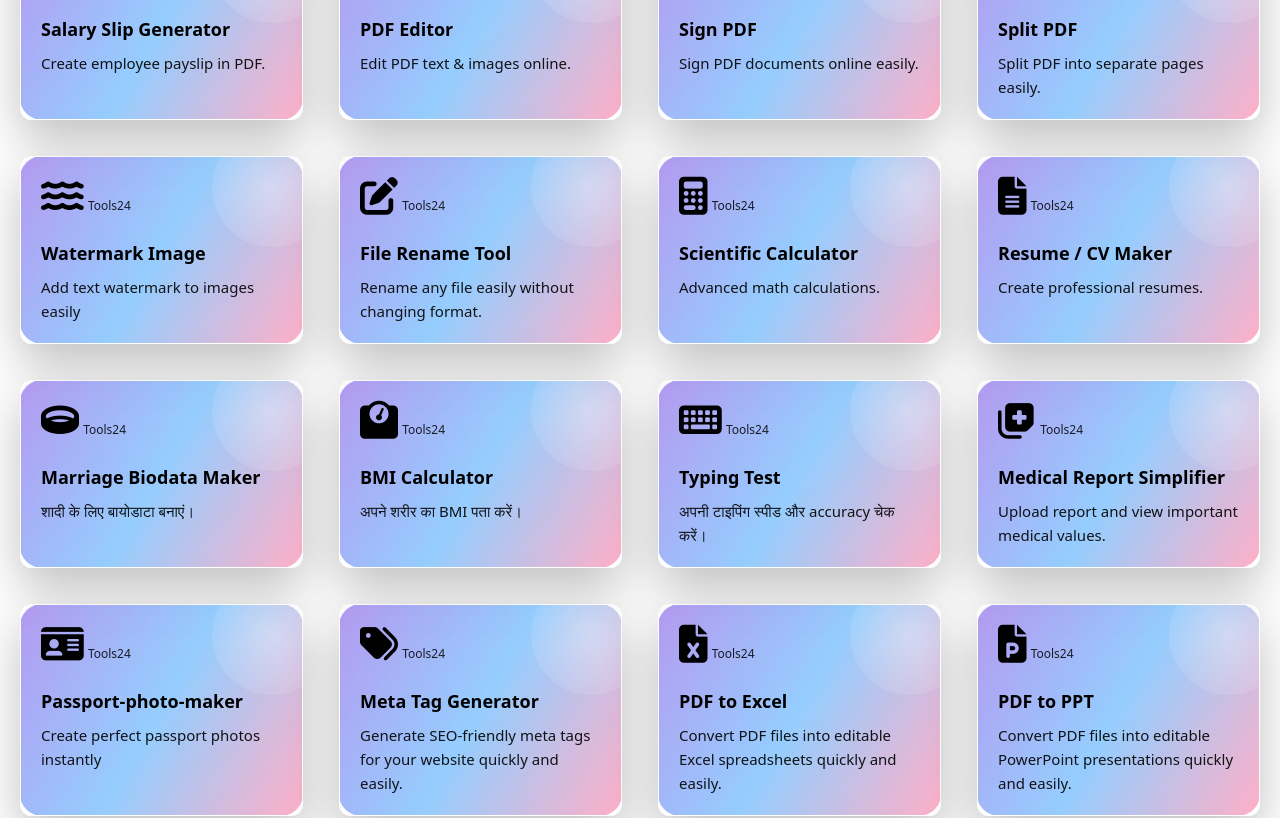
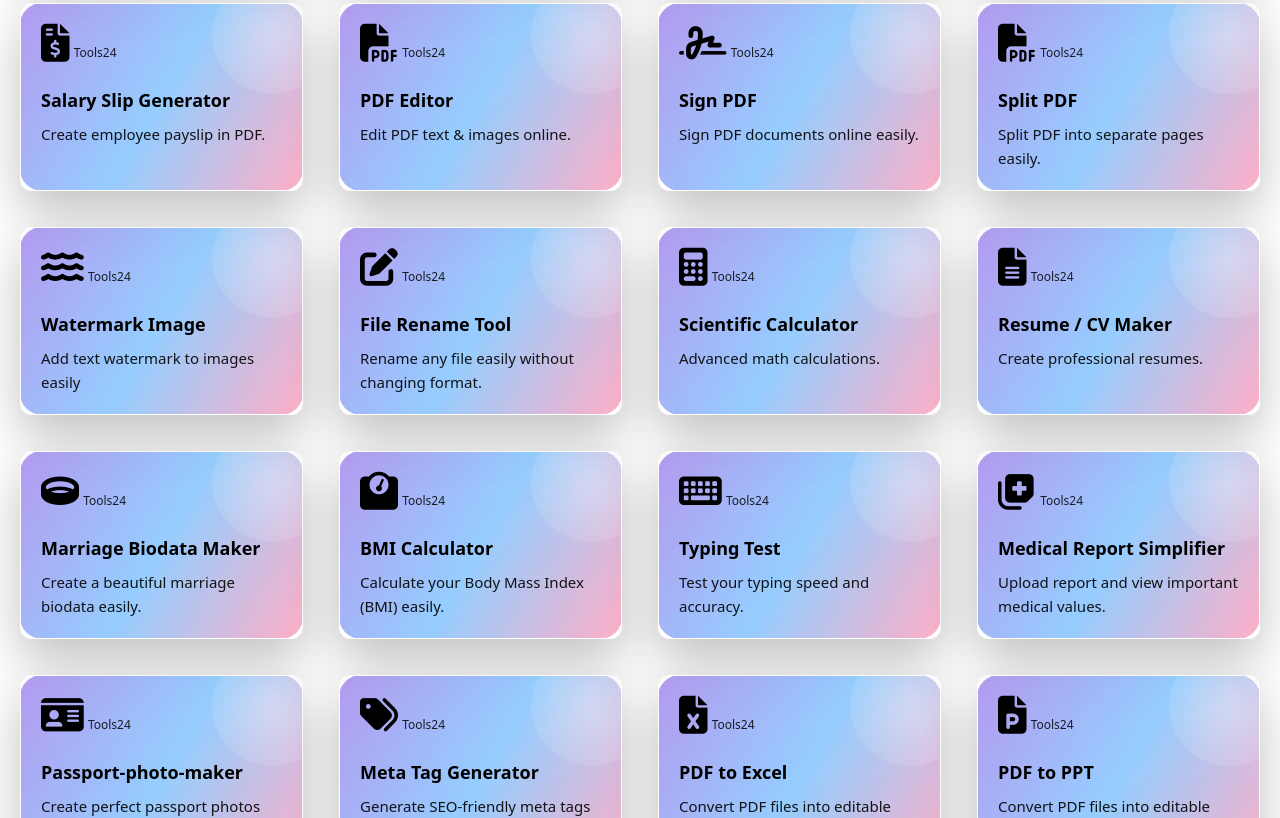
Before and after one commit to taskforceprojects/Tools24, a website: page index.html in a window 1280 px wide. Shown: the part 1260-2078 px from the top of the page. Drawn offline with Linux system fonts and the light colour scheme.

Commit message:
Update index.html

```diff
--- a/index.html
+++ b/index.html
@@ -97,6 +97,9 @@
     hidden>
   </div>
 </section>
+<div class="india-tagline">
+  <p>One India. One Platform. Countless Possibilities.</p>
+</div>
 
       <!-- TOOLS SECTION -->
 <section class="tools-page" id="tools">
@@ -229,19 +232,19 @@
       <i class="fas fa-ring"></i>
       <span>Tools24</span>
       <h2>Marriage Biodata Maker</h2>
-      <p>शादी के लिए बायोडाटा बनाएं।</p>
+      <p>Create a beautiful marriage biodata easily.</p>
     </a>
     <a href="bmi-calculator.html" class="tool-card">
       <i class="fas fa-weight"></i>
       <span>Tools24</span>
       <h2>BMI Calculator</h2>
-      <p>अपने शरीर का BMI पता करें।</p>
+      <p>Calculate your Body Mass Index (BMI) easily.</p>
     </a>
     <a href="typping.html" class="tool-card">
         <i class="fas fa-keyboard"></i>
         <span>Tools24</span>
         <h2>Typing Test</h2>
-        <p>अपनी टाइपिंग स्पीड और accuracy चेक करें।</p>
+        <p>Test your typing speed and accuracy.</p>
       </a>
       <a href="medical.html" class="tool-card">
       <i class="fas fa-notes-medical"></i>
```
